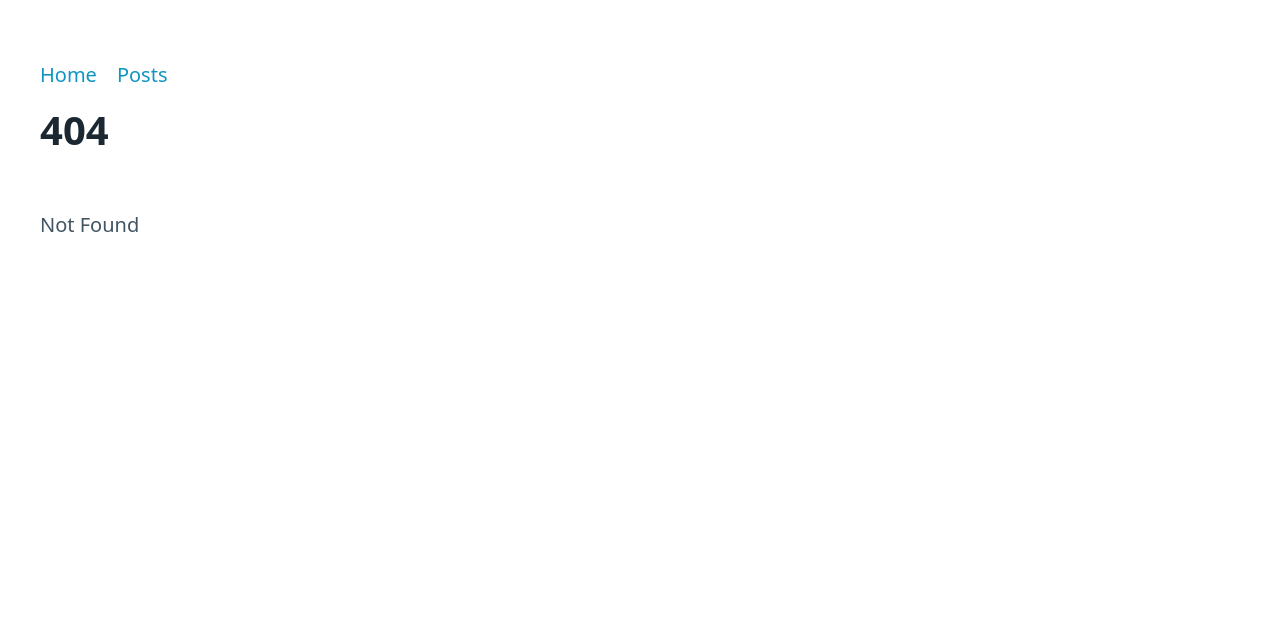
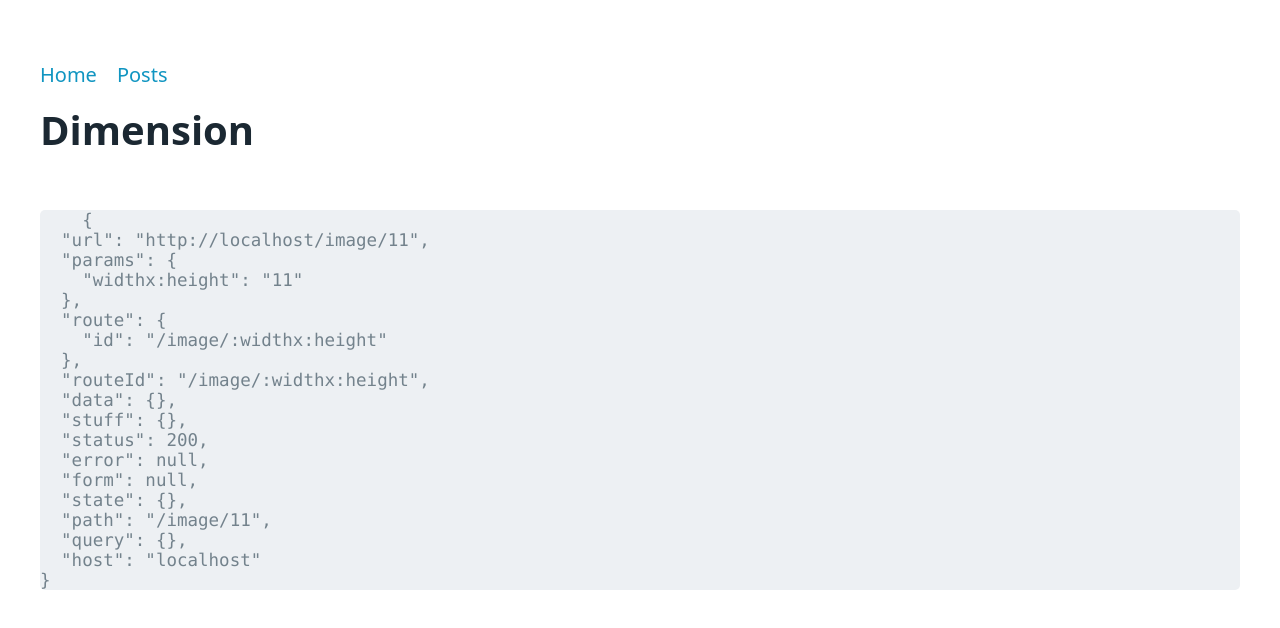
Before and after one commit to raduElisei/SvelteKitCourse, a SvelteKit app: page /image/11 in a window 1280 px wide. Before the commit this address had no page. Shown: the top 628 px of the page. Built offline with nearby package versions, Linux system fonts and the light colour scheme.

Commit message:
Add Posts Slug, Optional Params, Rest Params

```diff
--- /dev/null
+++ b/src/params/slug.ts
@@ -0,0 +1,5 @@
+import type { ParamMatcher } from '@sveltejs/kit';
+
+export const match: ParamMatcher = (param) => {
+    return /^[a-z0-9-]+$/.test(param);
+};
--- /dev/null
+++ b/src/routes/[[lang]]/about/+page.svelte
@@ -0,0 +1 @@
+<h1>About</h1>
--- /dev/null
+++ b/src/routes/image/[width]x[height]/+page.svelte
@@ -0,0 +1,9 @@
+<script>
+    import { page } from "$app/stores";
+</script>
+
+<h1>Dimension</h1>
+
+<pre>
+    {JSON.stringify($page, null, 2)}
+</pre>
```
Also changed, not shown: src/routes/media/[...file]/[width]/[height]/+page.svelte (added, +9 -0 lines), src/routes/posts/[slug=slug]/+page.svelte (added, +9 -0 lines).
